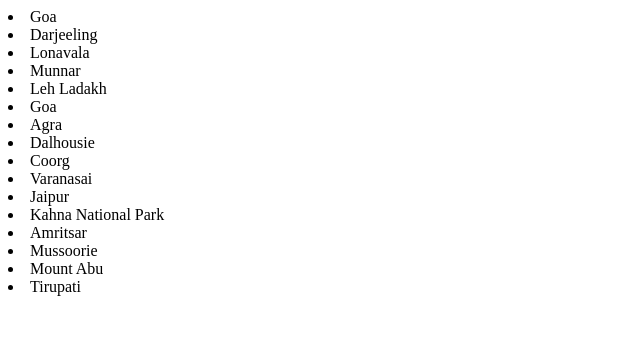
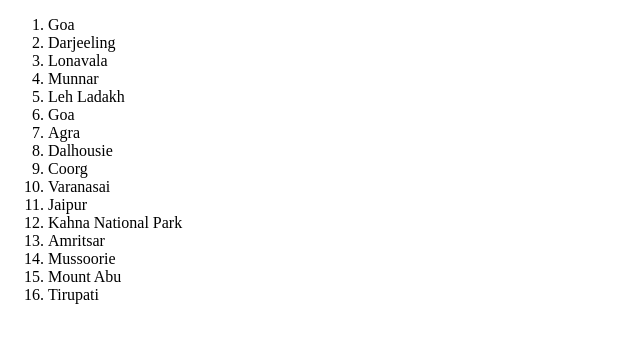
Before and after one commit to thisistanzeela/Holiday-Cities-List---First-Class-based-Component-Introducing-JSX-Creating-a-W---in5v7loiuyiw, a React app: page / in a window 1280 px wide. Shown: the top 338 px of the page, without its empty margins (0-640 px from the left). Built offline with nearby package versions, Linux system fonts and the light colour scheme.

Commit message:
Update App.js

```diff
--- a/src/components/App.js
+++ b/src/components/App.js
@@ -40,12 +40,15 @@ render() {
     return (
       <div id="main">
         {/* Do not remove the main div */}
-         {this.cityList.filter(city => city.country === 'India')
-                 .map(city => (
-                    <li key={`${city.name},${city.country}`}>
-                      {city.name}
-                    </li>
-          ))}
+          <ol>
+          {this.cityList
+            .filter(city => city.country === 'India')
+            .map(city => (
+              <li key={`${city.name},${city.country}`}>
+                {city.name}
+              </li>
+            ))}
+        </ol>
       </div>
     )
   }
```
